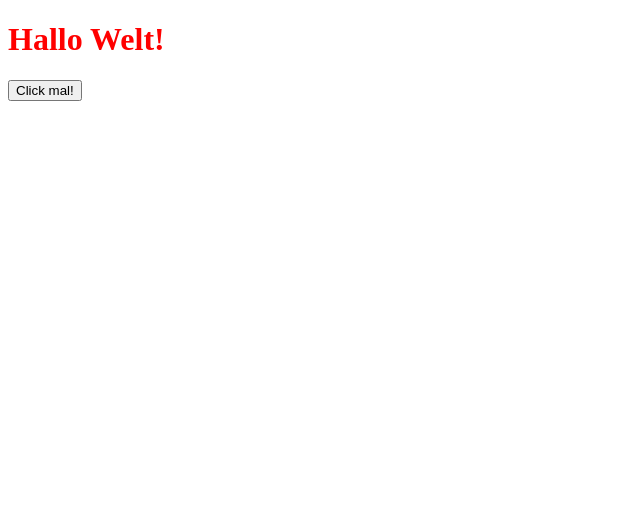
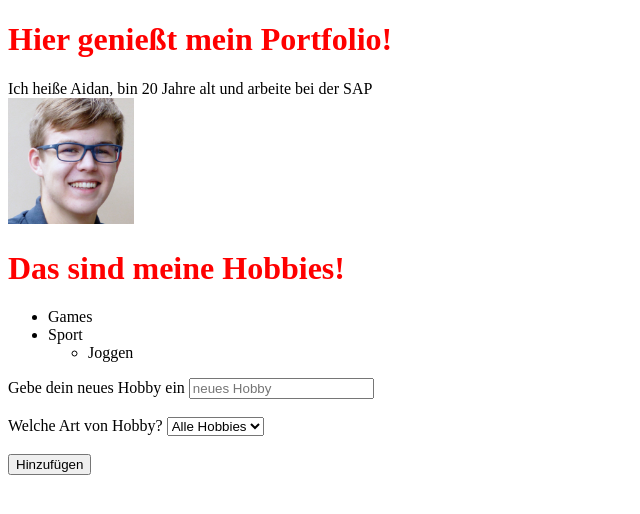
Before and after one commit to zimmerai/Webentwicklung_Uebung, a plain HTML site: page index.html in a window 1280 px wide. Shown: the whole page, without its empty margins (0-640 px from the left). Drawn offline with Linux system fonts and the light colour scheme.

Commit message:
Aufgabe "fertig"

```diff
--- a/index.html
+++ b/index.html
@@ -8,11 +8,37 @@
     <title>Das bin ich</title>
 </head>
 <body>
-    <h1>Hallo Welt!</h1>
-    <button onclick="onButtonPress()">Click mal!</button>
-    <l>
+    <div style="flex-direction: row;">
+        <h1>Hier genießt mein Portfolio!</h1>
+        <tbody>Ich heiße Aidan, bin 20 Jahre alt und arbeite bei der SAP</tbody>
+    </div>
+    <img width="10%" src="/img/me.jpg" alt="Aidan Zimmer">
 
-    </l>
+
+    <h1>Das sind meine Hobbies!</h1>
+    <ul id="Alle Hobbies">
+        <li>Games</li>
+        <li>
+            Sport
+            <ul id="Sport">
+                <li>
+                    Joggen
+                </li>
+            </ul>
+        </li>
+    </ul>
+        <form >
+            <div style="flex-direction: column;">
+                <label name="neuesHobbyLabel" for="neuesHobby">Gebe dein neues Hobby ein</label>
+                <input name="neuesHobby" type="text" id="neuesHobby" placeholder="neues Hobby">
+            </div> </br>
+            <label name="hobbyLabel" for="hobbyAuswahl">Welche Art von Hobby?</label>
+            <select name="hobbyAuswahl" id="hobbyAuswahl">
+                <option value="Alle Hobbies">Alle Hobbies</option>
+                <option value="Sport">Sport</option>
+            </select> </br> </br>
+          <button>Hinzufügen</button>
+        </form>
     <script src="script.js"></script>
 </body>
 </html>
--- a/script.js
+++ b/script.js
@@ -1,9 +1,31 @@
 console.log("hello world")
+
+let form;
 
 document.addEventListener("DOMContentLoaded", () => {
     console.log("loaded")
+
+    form = document.getElementsByTagName('form')[0]
+    console.log(form)
+
+    form.addEventListener("submit", (e) => {
+        e.preventDefault()
+
+        let hobbyType = document.getElementById('hobbyAuswahl').value;
+        let inputValue = document.getElementById('neuesHobby').value;
+        let list;
+        switch (hobbyType) {
+            case "Sport":
+                list = document.getElementById('Sport');
+                break;
+            case "Alle Hobbies":
+                list = document.getElementById('Alle Hobbies')
+                break;
+        }
+
+        var li = document.createElement("li");
+        li.innerText = inputValue
+        list.appendChild(li);
+        document.getElementById('neuesHobby').value = "";
+    })
 })
-
-function onButtonPress(e) {
-    alert("Knopf gedrückt")
-}
--- a/style.css
+++ b/style.css
@@ -1,3 +1,7 @@
 h1 {
     color: red
 }
+
+img {
+    width: "20%";
+}
```
Also changed, not shown: img/me.jpg (added).
